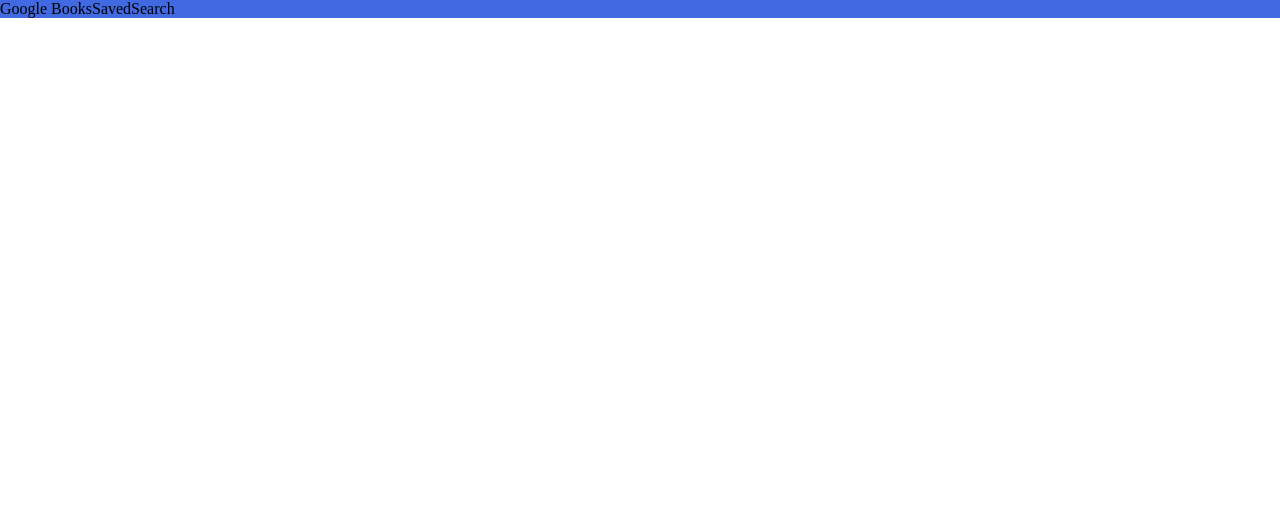
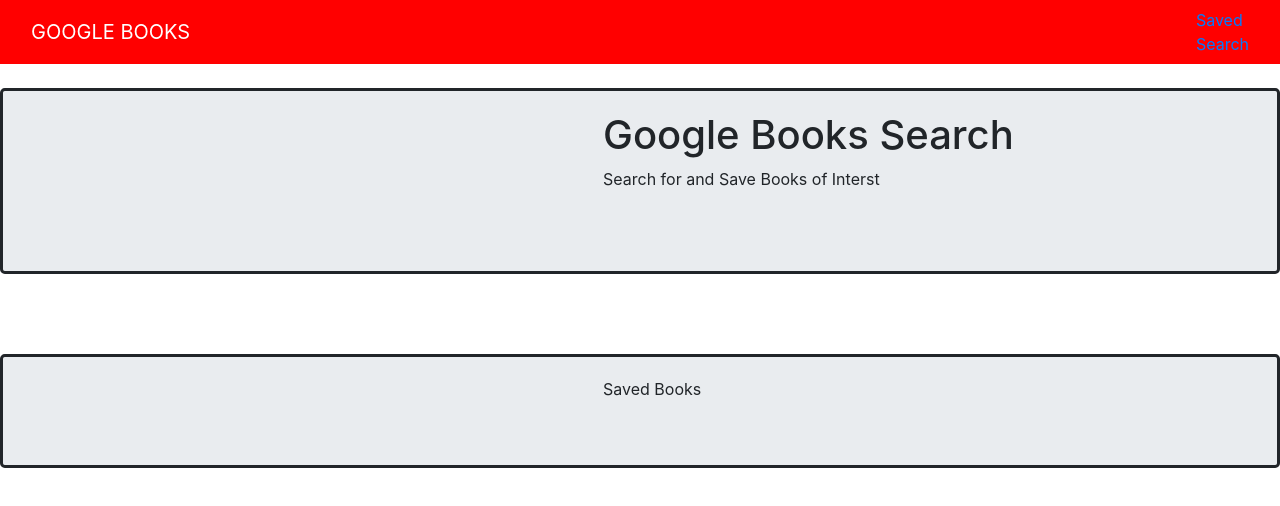
Before and after one commit to joshfaiso89/Google-Books-Search, a React (Create React App) app in the folder client/: page / in a window 1280 px wide. Shown: the top 506 px of the page. Built offline with nearby package versions, Linux system fonts and the light colour scheme.

Commit message:
building out UI

```diff
--- a/client/public/index.html
+++ b/client/public/index.html
@@ -14,6 +14,7 @@
       user's mobile device or desktop. See https://developers.google.com/web/fundamentals/web-app-manifest/
     -->
     <link rel="manifest" href="%PUBLIC_URL%/manifest.json" />
+    <link rel="stylesheet" href="https://stackpath.bootstrapcdn.com/bootstrap/4.4.1/css/bootstrap.min.css" integrity="sha384-Vkoo8x4CGsO3+Hhxv8T/Q5PaXtkKtu6ug5TOeNV6gBiFeWPGFN9MuhOf23Q9Ifjh" crossorigin="anonymous">
     <!--
       Notice the use of %PUBLIC_URL% in the tags above.
       It will be replaced with the URL of the `public` folder during the build.
--- a/client/src/App.css
+++ b/client/src/App.css
@@ -1,38 +1,14 @@
-.App {
-  text-align: center;
-}
-
-.App-logo {
-  height: 40vmin;
-  pointer-events: none;
-}
-
-@media (prefers-reduced-motion: no-preference) {
-  .App-logo {
-    animation: App-logo-spin infinite 20s linear;
-  }
-}
-
-.App-header {
-  background-color: #282c34;
-  min-height: 100vh;
+.navbar, .li, .a {
+  background-color: red;
   display: flex;
-  flex-direction: column;
-  align-items: center;
-  justify-content: center;
-  font-size: calc(10px + 2vmin);
+  flex-wrap: wrap;
   color: white;
 }
 
-.App-link {
-  color: #61dafb;
+.jumbotron {
+  border: solid;
+  justify-content: center;
+  padding-top: 20px;
+  padding-left: 600px;
+
 }
-
-@keyframes App-logo-spin {
-  from {
-    transform: rotate(0deg);
-  }
-  to {
-    transform: rotate(360deg);
-  }
-}
--- /dev/null
+++ b/client/src/components/Container/index.js
@@ -0,0 +1,11 @@
+import React from 'react';
+
+function Container() {
+    return(
+        <div className="jumbotron">
+            Saved Books
+        </div>
+    )
+}
+
+export default Container;
--- a/client/src/components/Jumbotron/index.js
+++ b/client/src/components/Jumbotron/index.js
@@ -1,13 +1,11 @@
 import React from "react";
 
-function Jumbotron({ children }) {
+function Jumbotron() {
   return (
-    <div
-      style={{ height: 560, clear: "both", paddingTop: 120, textAlign: "center" }}
-      className="jumbotron border border-success"
-    >
-      {children}
-    </div>
+    <div className="jumbotron">
+    <h1>Google Books Search</h1>
+    <p>Search for and Save Books of Interst</p>
+  </div>
   );
 }
 
--- a/client/src/components/Nav/index.js
+++ b/client/src/components/Nav/index.js
@@ -1,13 +1,22 @@
 import React from "react";
+import '../../../src/App.css';
 
 function Nav() {
 
   return (
-<nav class="navbar navbar-light bg-light" style={{backgroundColor: "#4169E1", fontFamily: "serif"}}>
-  <span class="navbar-brand mb-0 h1">Google Books</span>
-  <span className="ml-5">Saved</span>
-  <span className="ml-5">Search</span>
-</nav>
+    <div>
+      <nav class="navbar navbar-default">
+        <div class="container-fluid">
+          <div class="navbar-header">
+            <a class="navbar-brand">GOOGLE BOOKS</a>
+          </div>
+          <ul class="nav navbar-nav">
+            <li class="active"><a href="#">Saved</a></li>
+            <li class="active"><a href="#">Search</a></li>
+          </ul>
+        </div>
+      </nav>
+    </div>
   );
 }
 
--- a/client/src/pages/search.js
+++ b/client/src/pages/search.js
@@ -1,11 +1,18 @@
 import React, {Component} from "react";
 import Nav from "../components/Nav";
+import Jumbotron from "../components/Jumbotron";
+import Container from "../components/Container";
 
 export default class Home extends Component {
     render() {
         return(
             <div>
                 <Nav />
+                <br></br>
+                <Jumbotron />
+                <br></br>
+                <br></br>
+                <Container />
             </div>
         )
     }
--- a/client/src/utils/Api.js
+++ b/client/src/utils/Api.js
@@ -3,6 +3,7 @@
 
 export default {
     getBook: () => {
-        return axios.get("GET https://www.googleapis.com/books/v1/volumes?q={search term}")
+        return axios.get("https://www.googleapis.com/books/v1/volumes?q={search term}")
     }
+
 }
```
